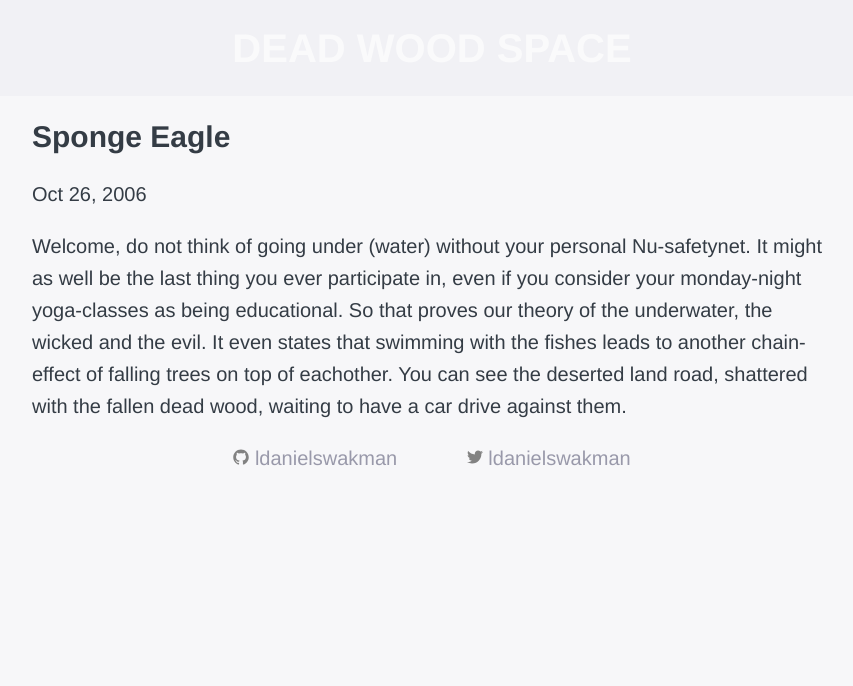
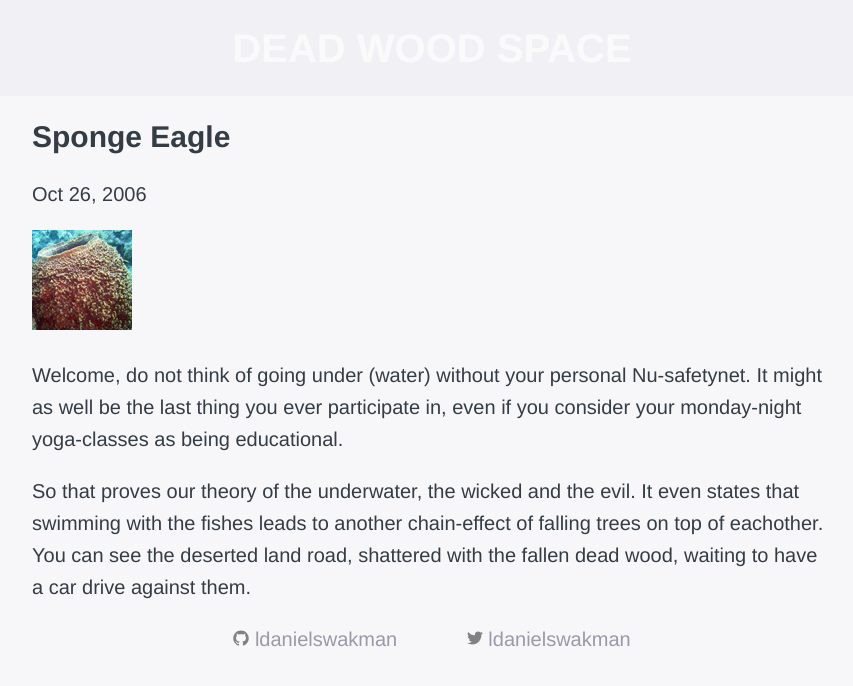
Before and after one commit to ldanielswakman/deadwoodspace, a Jekyll site: the page built from _posts/2006-10-26-sponge-eagle.markdown, in a window 1280 px wide. Shown: the top 686 px of the page, without its empty margins (208-1061 px from the left). Built offline with Jekyll 4.4.1, drawn with Linux system fonts in a browser that asks for light colours; some web fonts are replaced.

Commit message:
Updated Sponge Eagle

```diff
--- a/_posts/2006-10-26-sponge-eagle.markdown
+++ b/_posts/2006-10-26-sponge-eagle.markdown
@@ -6,5 +6,8 @@ categories:
 layout: post
 ---
 
+![Sponge Eagle](/uploads/news_spongeeagle.jpg)
+
 Welcome, do not think of going under (water) without your personal Nu-safetynet. It might as well be the last thing you ever participate in, even if you consider your monday-night yoga-classes as being educational.
+
 So that proves our theory of the underwater, the wicked and the evil. It even states that swimming with the fishes leads to another chain-effect of falling trees on top of eachother. You can see the deserted land road, shattered with the fallen dead wood, waiting to have a car drive against them.
```
